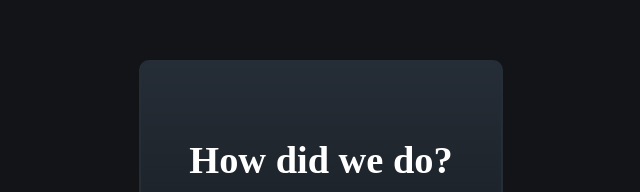
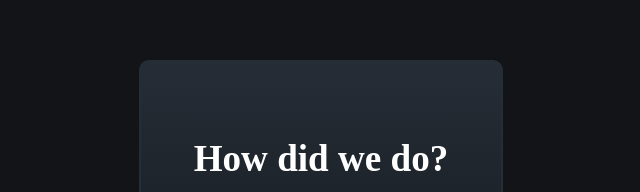
Before and after one commit to SiahBatterson/frontend-mentor-rating, a plain HTML site: page index.html in a window 1280 px wide. Shown: the part 140-332 px from the top of the page, 319-959 px from the left. Drawn offline with Linux system fonts and the light colour scheme; a web font is replaced by a local one.

Commit message:
Finish base project

```diff
--- a/styles.css
+++ b/styles.css
@@ -71,7 +71,7 @@ button {
 
 h1 {
   font-weight: 700;
-  font-size: 3vw;
+  font-size: 2.9vw;
   margin-bottom: 0px;
   color: hsl(0, 0%, 100%);
 }
```
